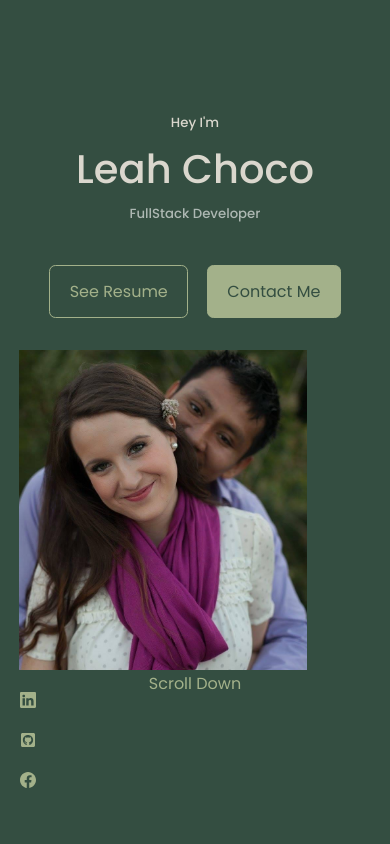
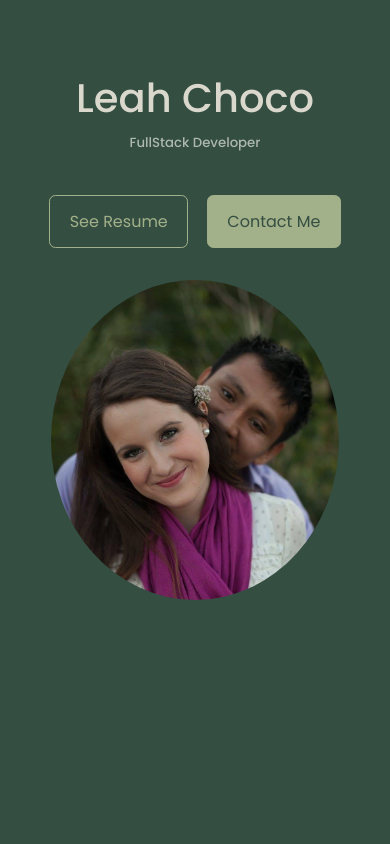
Before and after one commit to leah-choco/Portfolio, a React (Create React App) app: page / in a window 390 px wide. Shown: the top 844 px of the page. Built offline with nearby package versions, Linux system fonts and the light colour scheme.

Commit message:
Finished styling the header and added media queries

```diff
--- a/src/components/Header/Header.jsx
+++ b/src/components/Header/Header.jsx
@@ -12,7 +12,6 @@ const Header = () => {
   return (
    <header>
       <div className='container header__container'>
-        <h5>Hey I'm</h5>
         <h1>Leah Choco</h1>
         <h5 className='text-light'>FullStack Developer</h5>
         <CTA />
@@ -20,8 +19,6 @@ const Header = () => {
         <div className='me'>
           <img src={ME} alt='me'/>
         </div>
-
-        <a href='#contact' className='scroll__down'>Scroll Down</a>
       </div>
 
    </header>
--- a/src/components/Header/header.css
+++ b/src/components/Header/header.css
@@ -1,6 +1,6 @@
 header {
     height: 100vh;
-    padding-top: 7rem;
+    padding-top: 4rem;
     overflow: hidden;
 }
 
@@ -37,7 +37,25 @@ header {
     position: relative;
     left:calc(50% - 11rem);
     margin-top: 2rem;
-    border-radius: 12rem 12rem 0 0;
-    display: flex;
-    justify-content: center;
+    border-radius:50%;
+    margin-left: 2rem;
+    overflow: hidden;
 }
+
+/*Tablet Media Queries*/
+@media screen and (max-width: 1024px){
+    header{
+        height: 68vh;
+    }
+}
+
+/*Phone Media Queries*/
+@media screen and (max-width: 600px) {
+    header{
+        height: 100vh;
+    }
+
+    .header__socials{
+        display: none;
+    }
+}
```
